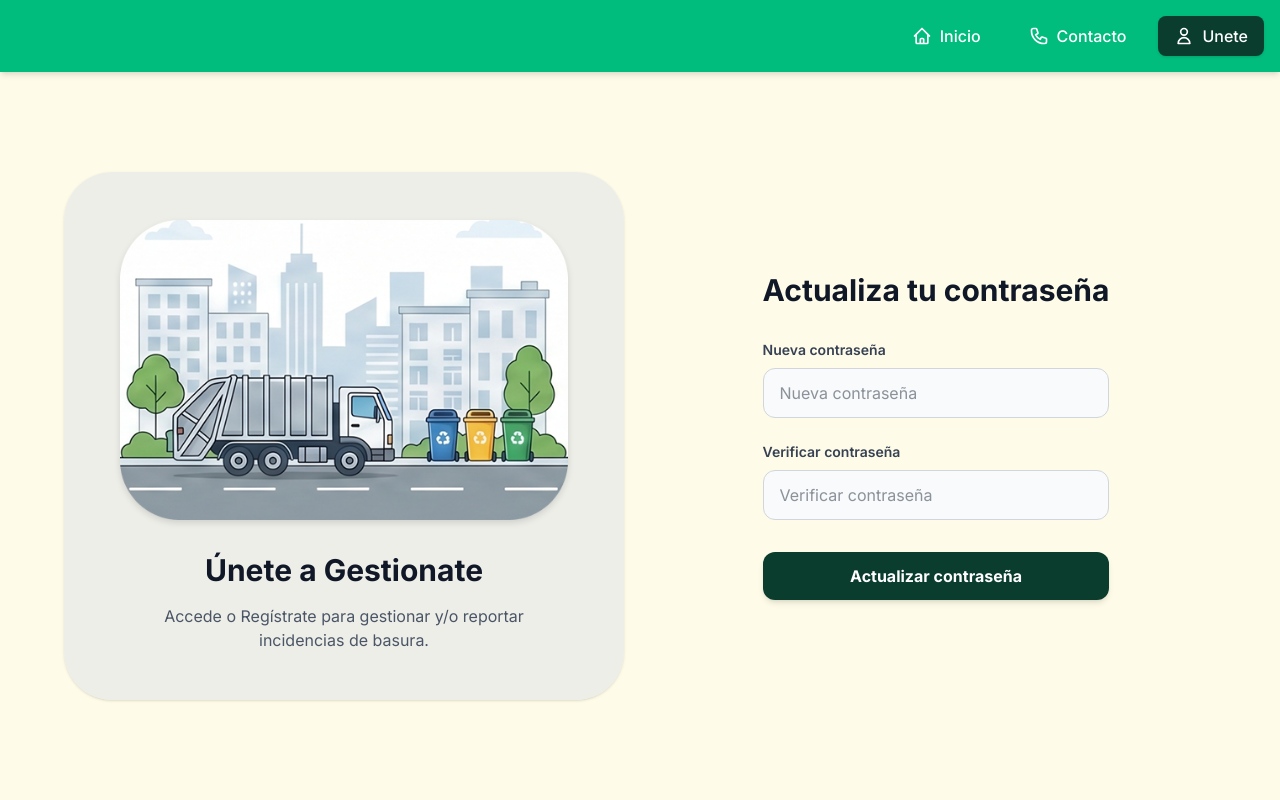
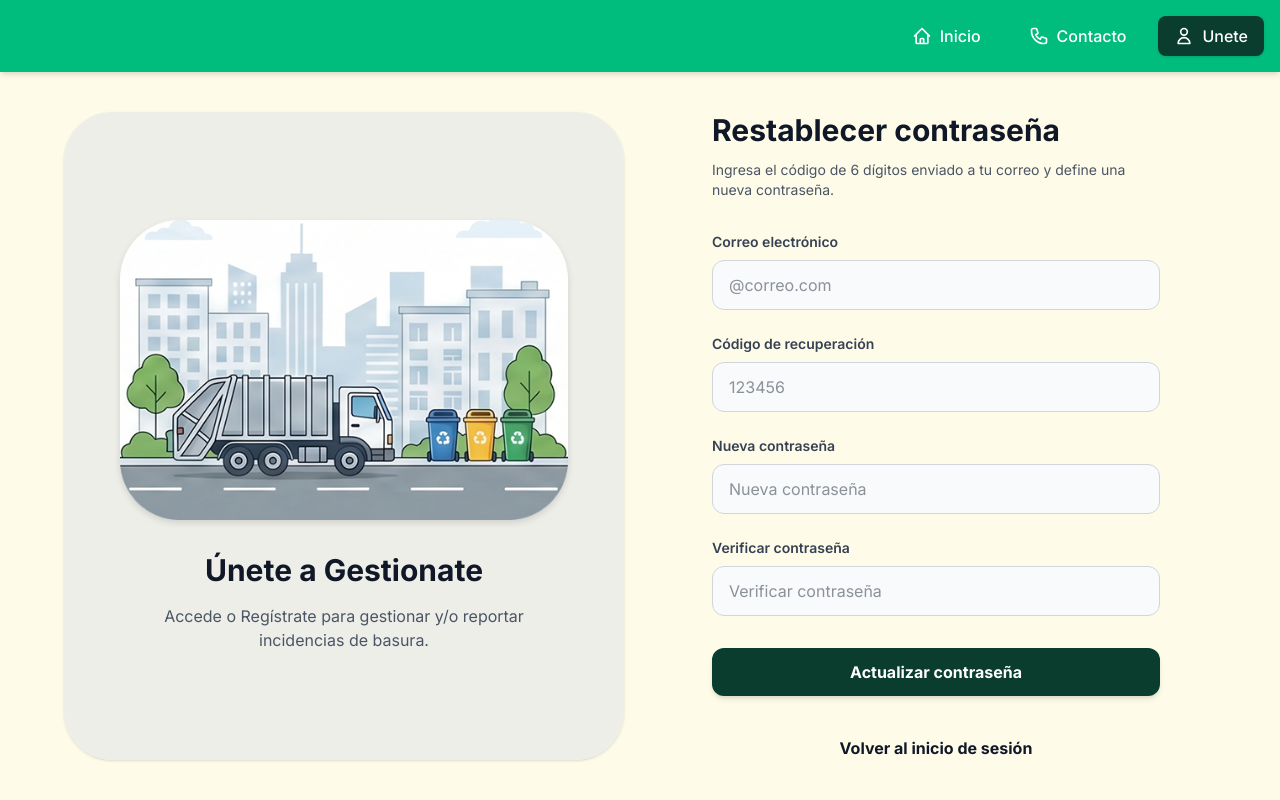
Before and after one commit to OneRustMan/GestionateFrontend, an Angular app: page /actualizar-password in a window 1280 px wide. Built offline with nearby package versions, Linux system fonts and the light colour scheme.

Commit message:
feat(us-74): implement password recovery flow

```diff
--- a/src/app/models/auth.models.ts
+++ b/src/app/models/auth.models.ts
@@ -25,6 +25,10 @@
   code: string;
   newPassword: string;
   confirmPassword: string;
+}
+
+export interface PasswordRecoveryResponse {
+  message: string;
 }
 
 export interface RegisterRequest {
--- a/src/app/pages/forgot-password/forgot-password.html
+++ b/src/app/pages/forgot-password/forgot-password.html
@@ -1,19 +1,26 @@
 <div class="flex flex-col w-full max-w-md mx-auto">
-  <h2 class="text-3xl font-bold text-gray-900 mb-8 text-center md:text-left">Olvidaste tu contraseña</h2>
+  <h2 class="text-3xl font-bold text-gray-900 mb-3 text-center md:text-left">Recuperar contraseña</h2>
+  <p class="text-sm text-gray-600 mb-8 text-center md:text-left">
+    Ingresa tu correo electrónico y te enviaremos un código temporal de recuperación.
+  </p>
 
-  <form class="flex flex-col space-y-6 w-full">
+  <form #forgotPasswordForm="ngForm" class="flex flex-col space-y-6 w-full" (ngSubmit)="onSubmit(forgotPasswordForm)" novalidate>
     <div class="flex flex-col">
       <label class="text-sm font-semibold text-gray-700 mb-2">Correo electrónico</label>
-      <input type="email" placeholder="@correo.com" class="px-4 py-3 rounded-xl border border-gray-300 focus:outline-none focus:ring-2 focus:ring-green-500 focus:border-transparent transition-shadow bg-gray-50 text-gray-800" />
+      <input type="email" name="email" [(ngModel)]="email" #emailControl="ngModel" required email maxlength="120" [disabled]="isLoading()" placeholder="@correo.com" class="px-4 py-3 rounded-xl border border-gray-300 focus:outline-none focus:ring-2 focus:ring-green-500 focus:border-transparent transition-shadow bg-gray-50 text-gray-800" />
+      <p *ngIf="emailControl.touched && emailControl.errors?.['required']" class="text-xs text-red-600 mt-1">El correo es obligatorio.</p>
+      <p *ngIf="emailControl.touched && emailControl.errors?.['email']" class="text-xs text-red-600 mt-1">Ingresa un correo válido.</p>
     </div>
 
-    <button type="button" class="w-full py-3 bg-green-900 text-white font-bold rounded-xl hover:bg-green-800 transition-colors shadow-md mt-2">
-      Recuperar contraseña
+    <p *ngIf="successMessage()" class="text-sm text-green-700 font-medium">{{ successMessage() }}</p>
+    <p *ngIf="errorMessage()" class="text-sm text-red-600 font-medium">{{ errorMessage() }}</p>
+
+    <button type="submit" [disabled]="isLoading()" class="w-full py-3 bg-green-900 text-white font-bold rounded-xl hover:bg-green-800 transition-colors shadow-md mt-2 disabled:opacity-60 disabled:cursor-not-allowed">
+      {{ isLoading() ? 'Enviando código...' : 'Enviar código' }}
     </button>
 
     <div class="text-center pt-4">
-      <span class="text-gray-600">¿No tienes cuenta?</span>
-      <a routerLink="/registro" class="font-bold text-gray-900 hover:text-green-800 ml-1 transition-colors">Registrate aquí</a>
+      <a routerLink="/login" class="font-bold text-gray-900 hover:text-green-800 transition-colors">Volver al inicio de sesión</a>
     </div>
   </form>
 </div>
--- a/src/app/pages/forgot-password/forgot-password.ts
+++ b/src/app/pages/forgot-password/forgot-password.ts
@@ -1,10 +1,52 @@
-import { Component } from '@angular/core';
-import { RouterLink } from '@angular/router';
+import { CommonModule } from "@angular/common";
+import { Component, signal } from "@angular/core";
+import { FormsModule, NgForm } from "@angular/forms";
+import { Router, RouterLink } from "@angular/router";
+import { finalize } from "rxjs";
+import { AuthService } from "../../services/auth.service";
+
+const RECOVERY_ERROR_MESSAGE = "No se pudo recuperar la contraseña. Verifica la información ingresada.";
 
 @Component({
-  selector: 'app-forgot-password',
-  imports: [RouterLink],
-  templateUrl: './forgot-password.html',
-  styleUrl: './forgot-password.css',
+  selector: "app-forgot-password",
+  imports: [CommonModule, FormsModule, RouterLink],
+  templateUrl: "./forgot-password.html",
+  styleUrl: "./forgot-password.css",
 })
-export class ForgotPassword {}
+export class ForgotPassword {
+  email = "";
+  readonly isLoading = signal(false);
+  readonly successMessage = signal("");
+  readonly errorMessage = signal("");
+
+  constructor(
+    private readonly authService: AuthService,
+    private readonly router: Router,
+  ) {}
+
+  onSubmit(form: NgForm): void {
+    if (form.invalid) {
+      form.control.markAllAsTouched();
+      this.errorMessage.set("Ingresa un correo electrónico válido.");
+      this.successMessage.set("");
+      return;
+    }
+
+    const email = this.email.trim();
+    this.isLoading.set(true);
+    this.errorMessage.set("");
+    this.successMessage.set("");
+
+    this.authService.forgotPassword({ email }).pipe(
+      finalize(() => this.isLoading.set(false)),
+    ).subscribe({
+      next: (response) => {
+        this.successMessage.set(response.message || "Se envió un código de recuperación a tu correo.");
+        setTimeout(() => this.router.navigate(["/actualizar-password"], { queryParams: { email } }), 1000);
+      },
+      error: () => {
+        this.errorMessage.set(RECOVERY_ERROR_MESSAGE);
+      },
+    });
+  }
+}
--- a/src/app/pages/update-password/update-password.html
+++ b/src/app/pages/update-password/update-password.html
@@ -1,19 +1,47 @@
 <div class="flex flex-col w-full max-w-md mx-auto">
-  <h2 class="text-3xl font-bold text-gray-900 mb-8 text-center md:text-left">Actualiza tu contraseña</h2>
+  <h2 class="text-3xl font-bold text-gray-900 mb-3 text-center md:text-left">Restablecer contraseña</h2>
+  <p class="text-sm text-gray-600 mb-8 text-center md:text-left">
+    Ingresa el código de 6 dígitos enviado a tu correo y define una nueva contraseña.
+  </p>
 
-  <form class="flex flex-col space-y-6 w-full">
+  <form #resetPasswordForm="ngForm" class="flex flex-col space-y-6 w-full" (ngSubmit)="onSubmit(resetPasswordForm)" novalidate>
+    <div class="flex flex-col">
+      <label class="text-sm font-semibold text-gray-700 mb-2">Correo electrónico</label>
+      <input type="email" name="email" [(ngModel)]="email" #emailControl="ngModel" required email maxlength="120" [disabled]="isLoading()" placeholder="@correo.com" class="px-4 py-3 rounded-xl border border-gray-300 focus:outline-none focus:ring-2 focus:ring-green-500 focus:border-transparent transition-shadow bg-gray-50 text-gray-800" />
+      <p *ngIf="emailControl.touched && emailControl.errors?.['required']" class="text-xs text-red-600 mt-1">El correo es obligatorio.</p>
+      <p *ngIf="emailControl.touched && emailControl.errors?.['email']" class="text-xs text-red-600 mt-1">Ingresa un correo válido.</p>
+    </div>
+
+    <div class="flex flex-col">
+      <label class="text-sm font-semibold text-gray-700 mb-2">Código de recuperación</label>
+      <input type="text" name="code" [(ngModel)]="code" #codeControl="ngModel" required pattern="^[0-9]{6}$" maxlength="6" inputmode="numeric" [disabled]="isLoading()" placeholder="123456" class="px-4 py-3 rounded-xl border border-gray-300 focus:outline-none focus:ring-2 focus:ring-green-500 focus:border-transparent transition-shadow bg-gray-50 text-gray-800" />
+      <p *ngIf="codeControl.touched && codeControl.errors?.['required']" class="text-xs text-red-600 mt-1">El código es obligatorio.</p>
+      <p *ngIf="codeControl.touched && codeControl.errors?.['pattern']" class="text-xs text-red-600 mt-1">El código debe tener exactamente 6 dígitos.</p>
+    </div>
+
     <div class="flex flex-col">
       <label class="text-sm font-semibold text-gray-700 mb-2">Nueva contraseña</label>
-      <input type="password" placeholder="Nueva contraseña" class="px-4 py-3 rounded-xl border border-gray-300 focus:outline-none focus:ring-2 focus:ring-green-500 focus:border-transparent transition-shadow bg-gray-50 text-gray-800" />
+      <input type="password" name="newPassword" [(ngModel)]="newPassword" #newPasswordControl="ngModel" required minlength="6" maxlength="80" [disabled]="isLoading()" placeholder="Nueva contraseña" class="px-4 py-3 rounded-xl border border-gray-300 focus:outline-none focus:ring-2 focus:ring-green-500 focus:border-transparent transition-shadow bg-gray-50 text-gray-800" />
+      <p *ngIf="newPasswordControl.touched && newPasswordControl.errors?.['required']" class="text-xs text-red-600 mt-1">La nueva contraseña es obligatoria.</p>
+      <p *ngIf="newPasswordControl.touched && newPasswordControl.errors?.['minlength']" class="text-xs text-red-600 mt-1">La contraseña debe tener al menos 6 caracteres.</p>
     </div>
 
     <div class="flex flex-col">
       <label class="text-sm font-semibold text-gray-700 mb-2">Verificar contraseña</label>
-      <input type="password" placeholder="Verificar contraseña" class="px-4 py-3 rounded-xl border border-gray-300 focus:outline-none focus:ring-2 focus:ring-green-500 focus:border-transparent transition-shadow bg-gray-50 text-gray-800" />
+      <input type="password" name="confirmPassword" [(ngModel)]="confirmPassword" #confirmPasswordControl="ngModel" required minlength="6" maxlength="80" [disabled]="isLoading()" placeholder="Verificar contraseña" class="px-4 py-3 rounded-xl border border-gray-300 focus:outline-none focus:ring-2 focus:ring-green-500 focus:border-transparent transition-shadow bg-gray-50 text-gray-800" />
+      <p *ngIf="confirmPasswordControl.touched && confirmPasswordControl.errors?.['required']" class="text-xs text-red-600 mt-1">Confirma tu contraseña.</p>
+      <p *ngIf="confirmPasswordControl.touched && !confirmPasswordControl.errors && newPassword !== confirmPassword" class="text-xs text-red-600 mt-1">Las contraseñas no coinciden.</p>
     </div>
 
-    <button type="button" class="w-full py-3 bg-green-900 text-white font-bold rounded-xl hover:bg-green-800 transition-colors shadow-md mt-2">
-      Actualizar contraseña
+    <p *ngIf="successMessage()" class="text-sm text-green-700 font-medium">{{ successMessage() }}</p>
+    <p *ngIf="errorMessage()" class="text-sm text-red-600 font-medium">{{ errorMessage() }}</p>
+
+    <button type="submit" [disabled]="isLoading()" class="w-full py-3 bg-green-900 text-white font-bold rounded-xl hover:bg-green-800 transition-colors shadow-md mt-2 disabled:opacity-60 disabled:cursor-not-allowed">
+      {{ isLoading() ? 'Actualizando...' : 'Actualizar contraseña' }}
     </button>
+
+    <div class="text-center pt-4">
+      <a routerLink="/login" class="font-bold text-gray-900 hover:text-green-800 transition-colors">Volver al inicio de sesión</a>
+    </div>
   </form>
 </div>
--- a/src/app/pages/update-password/update-password.ts
+++ b/src/app/pages/update-password/update-password.ts
@@ -1,9 +1,64 @@
-import { Component } from '@angular/core';
+import { CommonModule } from "@angular/common";
+import { Component, OnInit, signal } from "@angular/core";
+import { FormsModule, NgForm } from "@angular/forms";
+import { ActivatedRoute, Router, RouterLink } from "@angular/router";
+import { finalize } from "rxjs";
+import { AuthService } from "../../services/auth.service";
+
+const RECOVERY_ERROR_MESSAGE = "No se pudo recuperar la contraseña. Verifica la información ingresada.";
 
 @Component({
-  selector: 'app-update-password',
-  imports: [],
-  templateUrl: './update-password.html',
-  styleUrl: './update-password.css',
+  selector: "app-update-password",
+  imports: [CommonModule, FormsModule, RouterLink],
+  templateUrl: "./update-password.html",
+  styleUrl: "./update-password.css",
 })
-export class UpdatePassword {}
+export class UpdatePassword implements OnInit {
+  email = "";
+  code = "";
+  newPassword = "";
+  confirmPassword = "";
+  readonly isLoading = signal(false);
+  readonly successMessage = signal("");
+  readonly errorMessage = signal("");
+
+  constructor(
+    private readonly authService: AuthService,
+    private readonly route: ActivatedRoute,
+    private readonly router: Router,
+  ) {}
+
+  ngOnInit(): void {
+    this.email = this.route.snapshot.queryParamMap.get("email") ?? "";
+  }
+
+  onSubmit(form: NgForm): void {
+    if (form.invalid || this.newPassword !== this.confirmPassword) {
+      form.control.markAllAsTouched();
+      this.errorMessage.set(this.newPassword !== this.confirmPassword ? "Las contraseñas no coinciden." : "Completa los campos requeridos correctamente.");
+      this.successMessage.set("");
+      return;
+    }
+
+    this.isLoading.set(true);
+    this.errorMessage.set("");
+    this.successMessage.set("");
+
+    this.authService.resetPassword({
+      email: this.email.trim(),
+      code: this.code.trim(),
+      newPassword: this.newPassword,
+      confirmPassword: this.confirmPassword,
+    }).pipe(
+      finalize(() => this.isLoading.set(false)),
+    ).subscribe({
+      next: (response) => {
+        this.successMessage.set(response.message || "Tu contraseña se actualizó correctamente.");
+        setTimeout(() => this.router.navigate(["/login"]), 1200);
+      },
+      error: () => {
+        this.errorMessage.set(RECOVERY_ERROR_MESSAGE);
+      },
+    });
+  }
+}
```
Also changed, not shown: src/app/services/auth.service.ts (+5 -4 lines).
